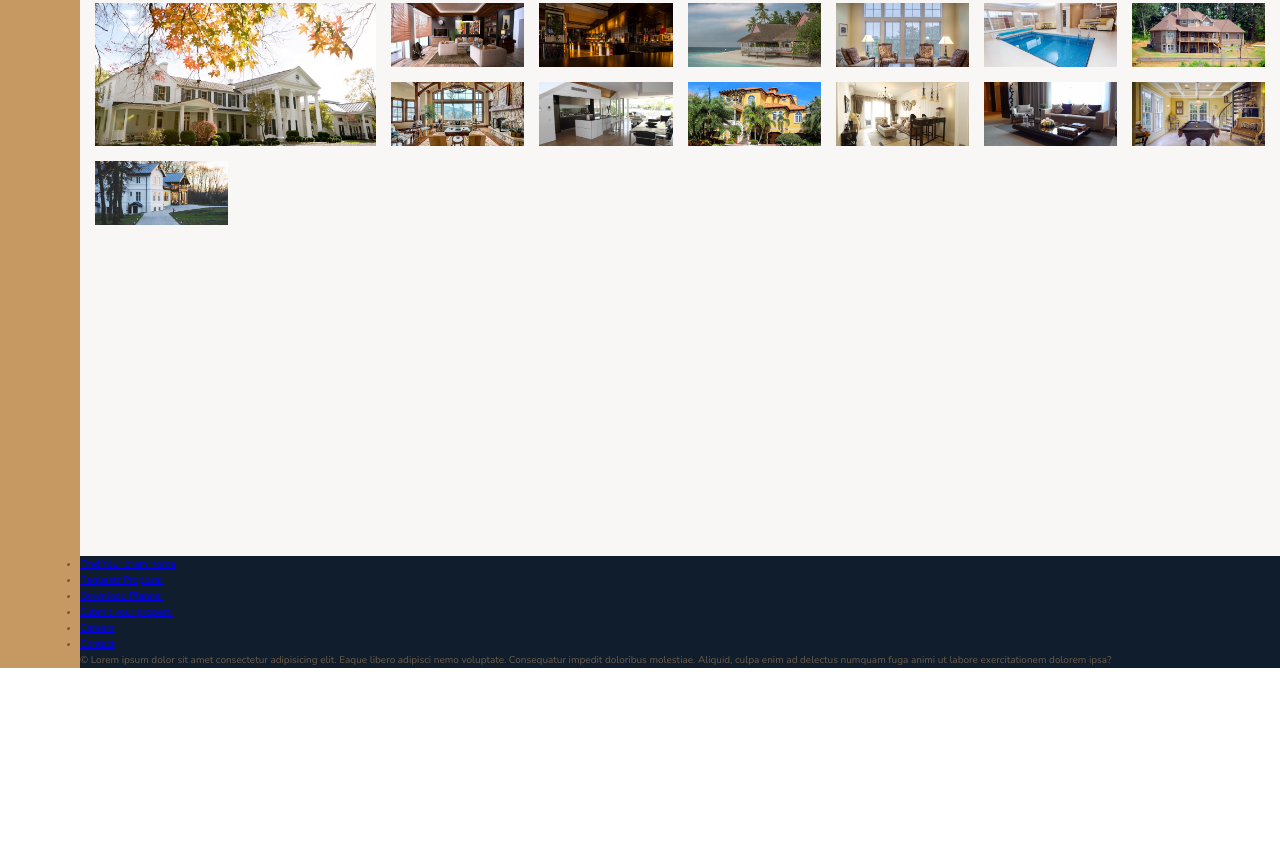
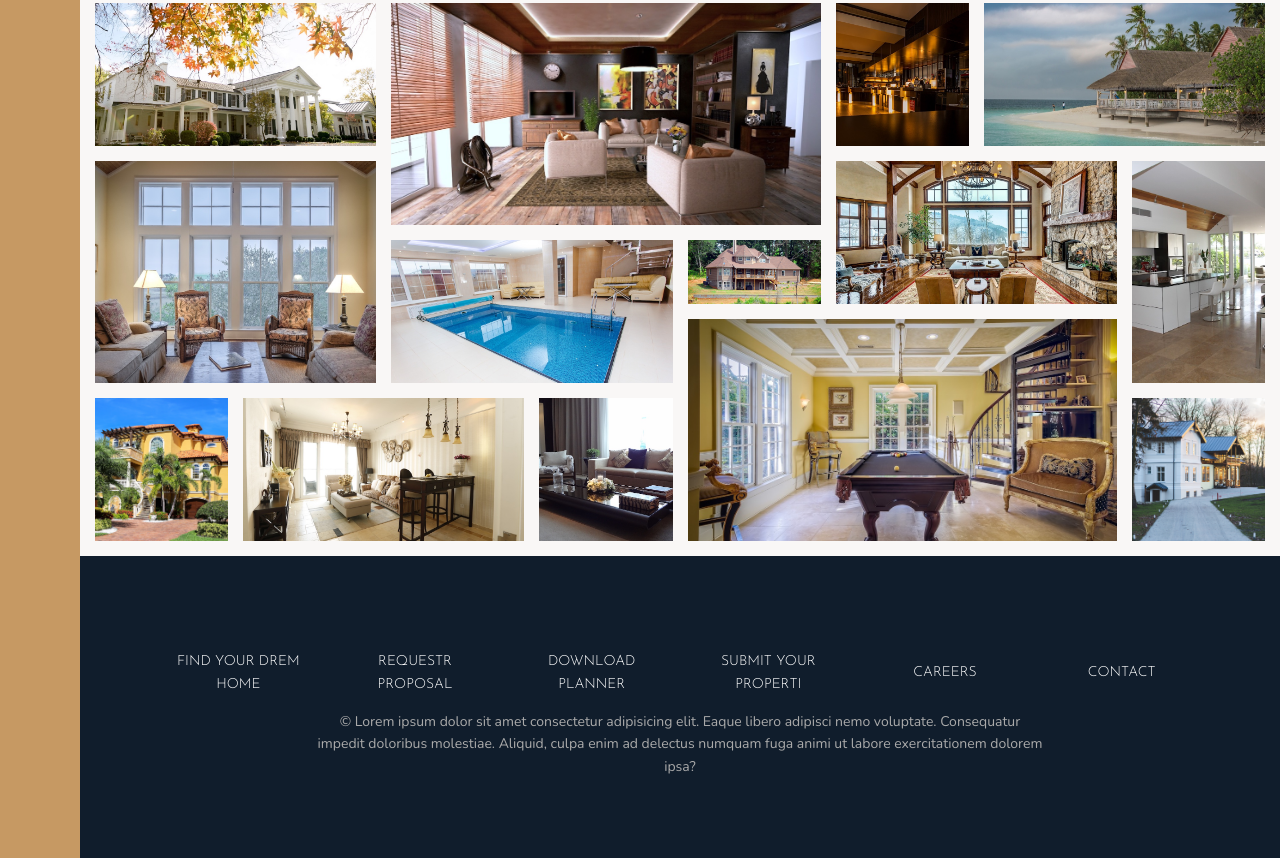
Before and after one commit to grglucastr/nexter, a website: page index.html in a window 1280 px wide. Shown: the part 3084-3942 px from the top of the page. Before the commit the page ends 3752 px from the top, so only its background shows below. Drawn offline with nearby package versions, Linux system fonts and the light colour scheme.

Commit message:
Finish footer style

```diff
--- a/sass/_footer.scss
+++ b/sass/_footer.scss
@@ -1,4 +1,44 @@
 .footer{
   background-color: $color-secondary;
   grid-column: full-start / full-end;
+  padding: 8rem;
 }
+
+.nav{
+  list-style: none;
+
+  display: grid;
+  grid-template-columns: repeat(auto-fit, minmax(15rem, 1fr));
+  grid-gap: 2rem;
+  align-items: center;
+
+  &__link:link,
+  &__link:visited{
+    font-size: 1.4rem;
+    color: #fff;
+    text-decoration: none;
+    font-family: $font-display;
+    text-transform: uppercase;
+    text-align: center;
+    padding: 1.5rem;
+    display: block;
+    transition: all .2s;
+
+
+  }
+
+  &__link:hover,
+  &__link:active{
+    background-color: rgba(#fff, .05);
+    transform: translateY(-3rem);
+  }
+}
+
+.copyright{
+  font-size: 1.4rem;
+  color: $color-grey-light-2;
+  margin-top: 6rem;
+  text-align: center;
+  width: 70%;
+  margin: 0 auto;
+}
```
Also changed, not shown: css/style.css.
